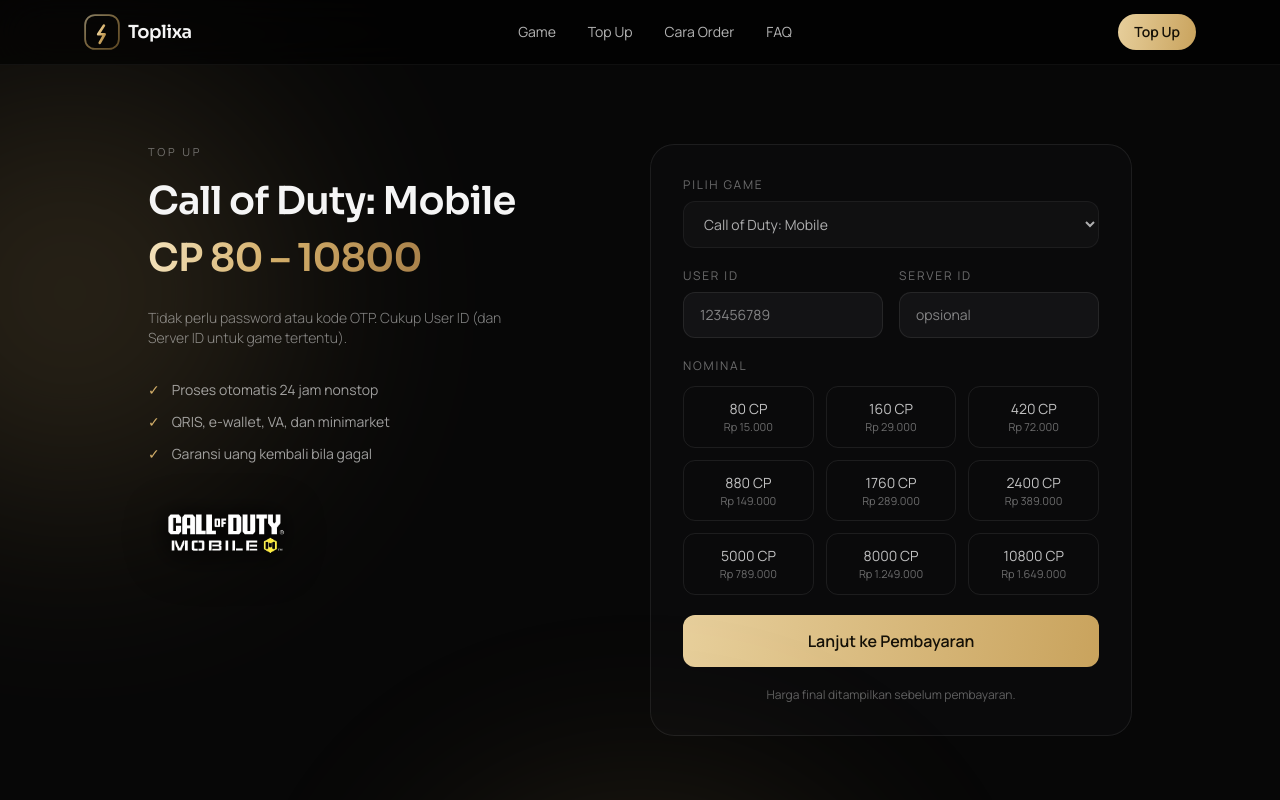
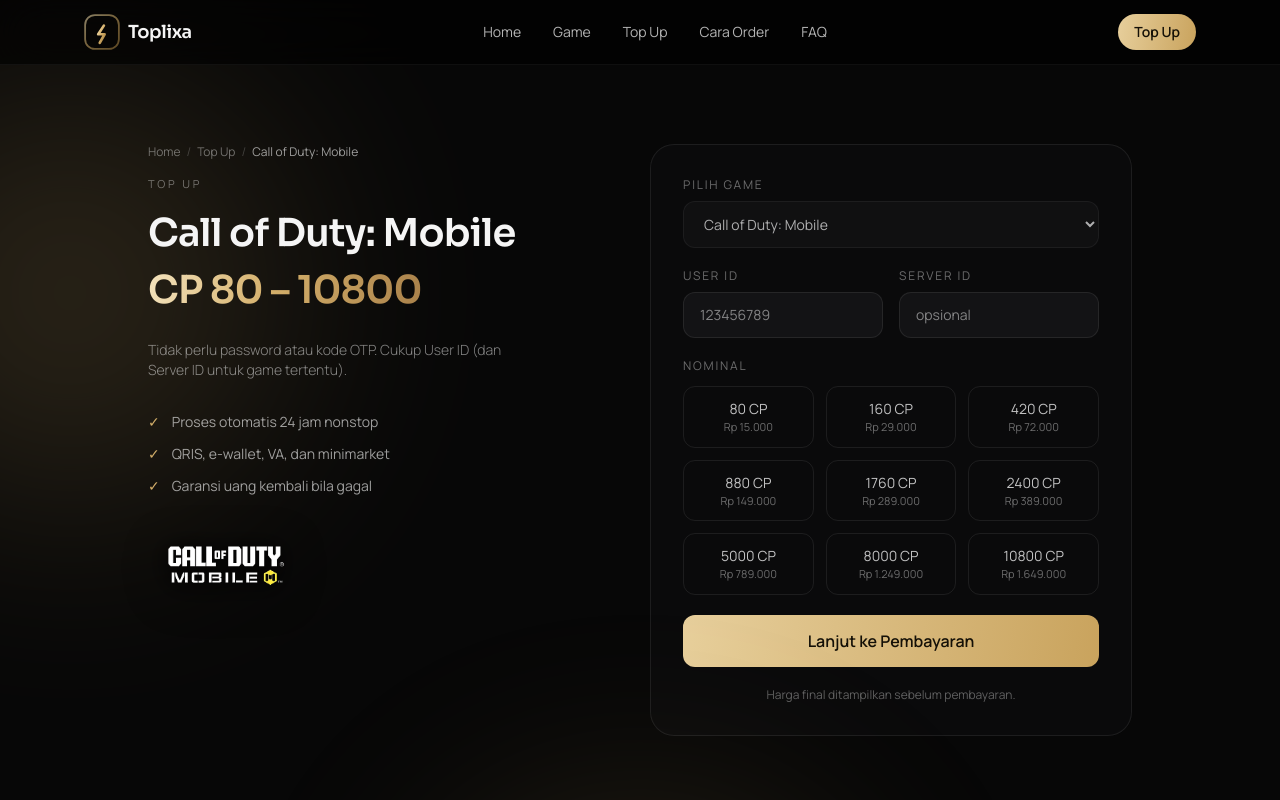
Before and after one commit to ersetdigital-sudo/Nexivora-, a Next.js app: page /top-up/call-of-duty-mobile in a window 1280 px wide. Shown: the top 800 px of the page. Built offline with nearby package versions, Linux system fonts and the light colour scheme.

Commit message:
Add breadcrumb, Home nav link, dynamic sitemap

```diff
--- a/app/sitemap.ts
+++ b/app/sitemap.ts
@@ -1,13 +1,22 @@
 import type { MetadataRoute } from "next";
 import { site } from "@/lib/site";
+import { GAMES } from "@/lib/games";
 
 export default function sitemap(): MetadataRoute.Sitemap {
+  const now = new Date();
+
   return [
     {
       url: site.url,
-      lastModified: new Date(),
+      lastModified: now,
       changeFrequency: "weekly",
       priority: 1,
     },
+    ...GAMES.map((game) => ({
+      url: `${site.url}/top-up/${game.slug}`,
+      lastModified: now,
+      changeFrequency: "weekly" as const,
+      priority: 0.9,
+    })),
   ];
 }
--- a/app/top-up/[slug]/page.tsx
+++ b/app/top-up/[slug]/page.tsx
@@ -6,6 +6,7 @@
 import { Header } from "@/components/sections/Header";
 import { Footer } from "@/components/sections/Footer";
 import { GameOrderForm } from "@/components/sections/GameOrderForm";
+import { Breadcrumb, breadcrumbJsonLd } from "@/components/ui/Breadcrumb";
 import { site } from "@/lib/site";
 
 interface PageProps {
@@ -41,6 +42,12 @@
   const game = getGame(slug);
   if (!game) notFound();
 
+  const crumbs = [
+    { label: "Home", href: "/" },
+    { label: "Top Up", href: "/#games" },
+    { label: game.name },
+  ];
+
   return (
     <>
       <Header />
@@ -49,6 +56,7 @@
           <div className="glow" style={{ width: 420, height: 420, background: "#d4af6a", top: "10%", left: -140, opacity: 0.18 }} />
           <div className="relative max-w-5xl mx-auto px-5 grid lg:grid-cols-[1fr_1.1fr] gap-10 lg:gap-16 items-start">
             <div>
+              <Breadcrumb items={crumbs} className="mb-4" />
               <p className="text-[11px] tracking-[.25em] uppercase text-white/40">Top Up</p>
               <h1 className="mt-3 font-display h-sec font-semibold">
                 {game.name}
@@ -109,6 +117,10 @@
         </section>
       </main>
       <Footer />
+      <script
+        type="application/ld+json"
+        dangerouslySetInnerHTML={{ __html: JSON.stringify(breadcrumbJsonLd(crumbs)) }}
+      />
     </>
   );
 }
--- a/components/sections/Header.tsx
+++ b/components/sections/Header.tsx
@@ -1,6 +1,8 @@
 "use client";
 
 import { useEffect, useState } from "react";
+import { usePathname } from "next/navigation";
+import Link from "next/link";
 import { LogoMark } from "@/components/ui/LogoMark";
 
 const NAV = [
@@ -12,6 +14,8 @@
 
 export function Header() {
   const [open, setOpen] = useState(false);
+  const pathname = usePathname();
+  const isHome = pathname === "/";
 
   useEffect(() => {
     document.body.style.overflow = open ? "hidden" : "";
@@ -20,29 +24,37 @@
     };
   }, [open]);
 
+  const navHref = (hash: string) => (isHome ? hash : `/${hash}`);
+
   return (
     <header className="fixed top-0 inset-x-0 z-50 backdrop-blur-xl bg-black/60 border-b border-white/5">
       <div className="max-w-6xl mx-auto px-5 h-16 flex items-center justify-between">
-        <a href="#top" className="flex items-center gap-2" aria-label="Toplixa — kembali ke atas">
+        <Link href="/" className="flex items-center gap-2" aria-label="Toplixa — kembali ke beranda">
           <LogoMark className="w-9 h-9 shrink-0" />
           <span className="font-display font-semibold tracking-tight text-lg">Toplixa</span>
-        </a>
+        </Link>
 
         <nav className="hidden sm:flex items-center gap-5 md:gap-8 text-[13px] md:text-sm text-white/70">
+          <Link
+            href="/"
+            className={`transition ${isHome ? "text-white" : "hover:text-white"}`}
+          >
+            Home
+          </Link>
           {NAV.map((item) => (
-            <a key={item.href} href={item.href} className="hover:text-white transition">
+            <Link key={item.href} href={navHref(item.href)} className="hover:text-white transition">
               {item.label}
-            </a>
+            </Link>
           ))}
         </nav>
 
         <div className="flex items-center gap-3">
-          <a
-            href="#topup"
+          <Link
+            href={navHref("#topup")}
             className="btn-gold text-[12px] sm:text-sm font-semibold px-3.5 sm:px-4 py-2 rounded-full transition whitespace-nowrap"
           >
             Top Up
-          </a>
+          </Link>
           <button
             type="button"
             onClick={() => setOpen((v) => !v)}
@@ -66,15 +78,22 @@
           className="sm:hidden border-t border-white/5 bg-black/90 backdrop-blur-xl px-5 py-4 flex flex-col gap-1"
           aria-label="Menu mobile"
         >
+          <Link
+            href="/"
+            onClick={() => setOpen(false)}
+            className={`py-3 text-sm transition rounded-lg px-2 ${isHome ? "text-white" : "text-white/70 hover:text-white"}`}
+          >
+            Home
+          </Link>
           {NAV.map((item) => (
-            <a
+            <Link
               key={item.href}
-              href={item.href}
+              href={navHref(item.href)}
               onClick={() => setOpen(false)}
               className="py-3 text-sm text-white/70 hover:text-white transition rounded-lg px-2"
             >
               {item.label}
-            </a>
+            </Link>
           ))}
         </nav>
       )}
--- /dev/null
+++ b/components/ui/Breadcrumb.tsx
@@ -0,0 +1,48 @@
+import Link from "next/link";
+
+export interface BreadcrumbItem {
+  label: string;
+  href?: string;
+}
+
+interface BreadcrumbProps {
+  items: BreadcrumbItem[];
+  className?: string;
+}
+
+export function Breadcrumb({ items, className }: BreadcrumbProps) {
+  return (
+    <nav aria-label="Breadcrumb" className={className}>
+      <ol className="flex items-center gap-1.5 text-[11px] sm:text-xs text-white/40">
+        {items.map((item, i) => {
+          const isLast = i === items.length - 1;
+          return (
+            <li key={item.label} className="flex items-center gap-1.5">
+              {i > 0 && <span className="text-white/20 select-none">/</span>}
+              {isLast || !item.href ? (
+                <span className="text-white/60">{item.label}</span>
+              ) : (
+                <Link href={item.href} className="hover:text-white/80 transition">
+                  {item.label}
+                </Link>
+              )}
+            </li>
+          );
+        })}
+      </ol>
+    </nav>
+  );
+}
+
+export function breadcrumbJsonLd(items: BreadcrumbItem[]) {
+  return {
+    "@context": "https://schema.org",
+    "@type": "BreadcrumbList",
+    itemListElement: items.map((item, i) => ({
+      "@type": "ListItem",
+      position: i + 1,
+      name: item.label,
+      ...(item.href ? { item: `https://toplixa.com${item.href}` } : {}),
+    })),
+  };
+}
```
